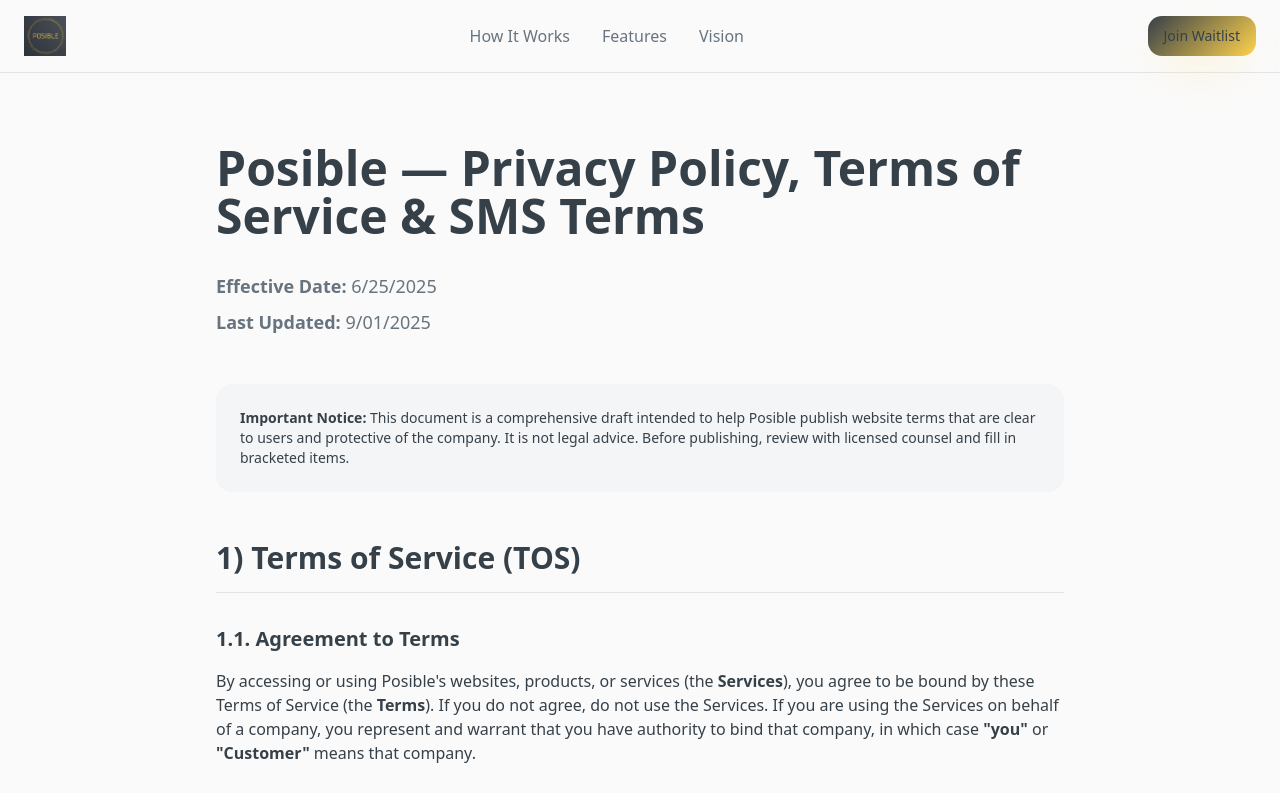
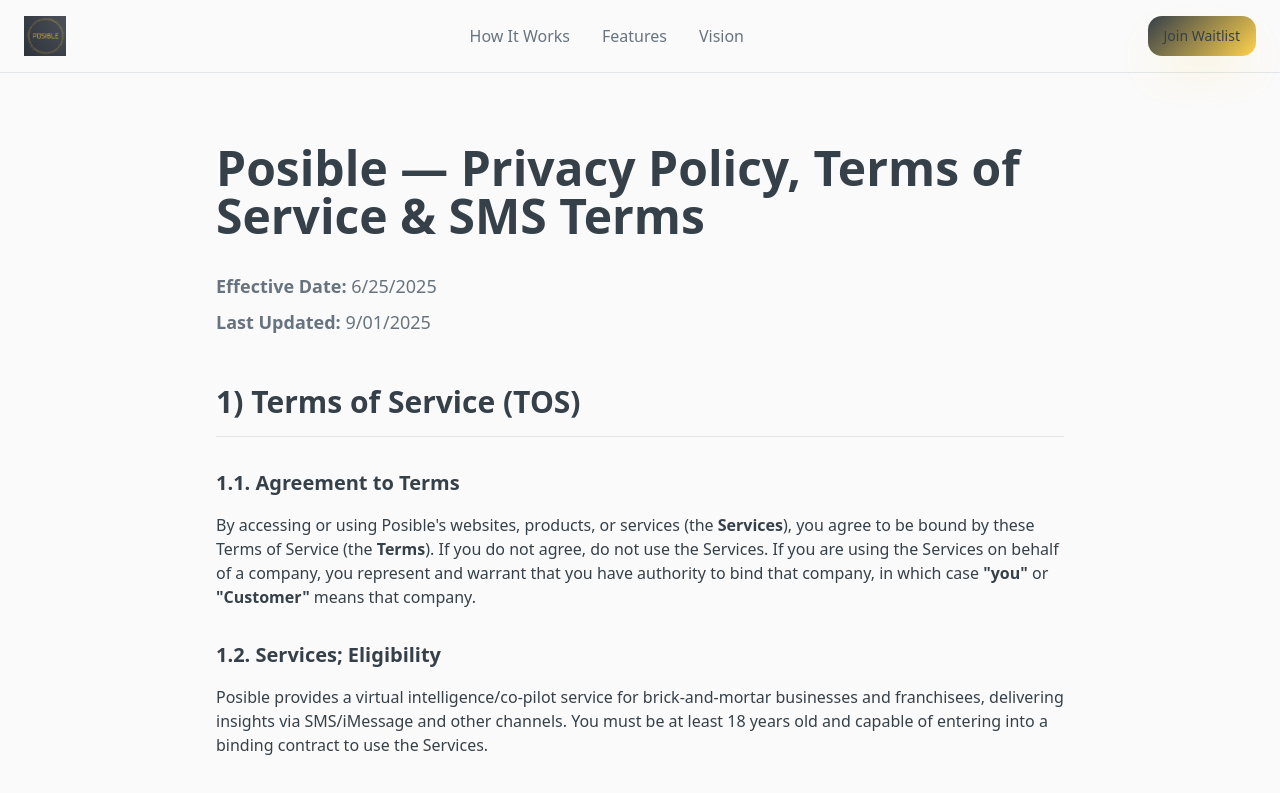
Before and after one commit to Lars-2/go-posible-faster, a React (Vite) app: page /privacy in a window 1280 px wide. Shown: the top 793 px of the page. Built offline with nearby package versions, Linux system fonts and the light colour scheme.

Commit message:
Remove important notice

```diff
--- a/src/pages/Privacy.tsx
+++ b/src/pages/Privacy.tsx
@@ -17,11 +17,6 @@ const Privacy = () => {
             </p>
           </div>
 
-          <div className="mb-12 p-6 bg-muted rounded-lg">
-            <p className="text-sm">
-              <strong>Important Notice:</strong> This document is a comprehensive draft intended to help Posible publish website terms that are clear to users and protective of the company. It is not legal advice. Before publishing, review with licensed counsel and fill in bracketed items.
-            </p>
-          </div>
 
           <div className="prose prose-lg max-w-none">
             {/* Terms of Service */}
```
